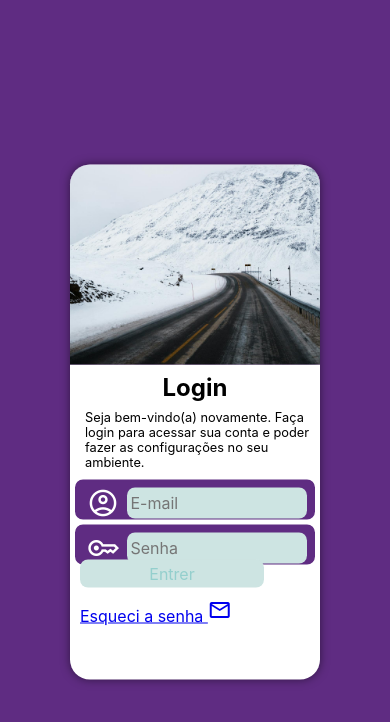
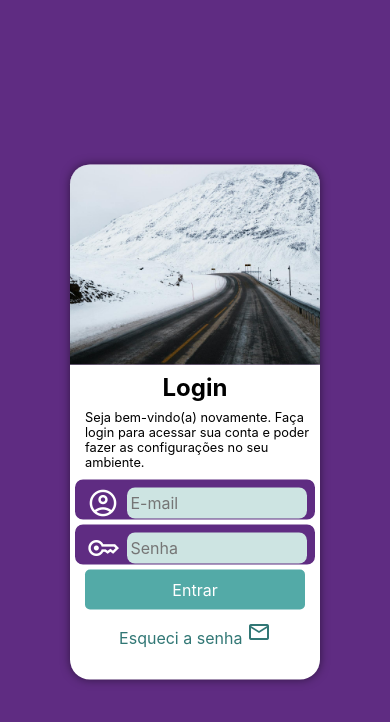
Before and after one commit to Lrarissa/projeto-login, a plain HTML site: page index.html in a window 390 px wide. Drawn offline with nearby package versions, Linux system fonts and the light colour scheme.

```diff
--- a/estilos/style.css
+++ b/estilos/style.css
@@ -92,6 +92,32 @@ div > input{
     transform: translateY(-10px);
 }
 
+div.entrar{
+    padding: 10px;
+    text-align: center;
+}
+
+form > div.entrar > input{
+    display: block;
+    font-size: 1em;
+    width: 100%;
+    height: 40px;
+    background-color: #53aaa7;
+    color: white;
+    border: none;
+    border-radius: 5px;
+    cursor: pointer;
+}
+
+form > div.entrar > input:hover{
+    background-color: #317775;
+}
+
+a{
+    text-decoration: none;
+    color: #317775;
+}
+
 div.form > span{
     color: white;
     font-size:2em;
--- a/index.html
+++ b/index.html
@@ -6,6 +6,7 @@
     <title>Tela de login</title>
     <link rel="stylesheet" href="https://fonts.googleapis.com/css2?family=Material+Symbols+Outlined:opsz,wght,FILL,GRAD@20..48,100..700,0..1,-50..200" />
     <link rel="stylesheet" href="estilos/style.css">
+    <link rel="stylesheet" href="estilos/mediaquery.css" media="telas">
 </head>
 <body>
     <main>
@@ -37,8 +38,8 @@
                         <label for="inum"></label>
                     </div>
 
-                    <div class="entrer">
-                        <input type="submit" value="Entrer" size="29px"> <br>
+                    <div class="entrar">
+                        <input type="submit" value="Entrar" size="29px">
                         <a href="#">Esqueci a senha
                             <span class="material-symbols-outlined">
                                 mail
```
Also changed, not shown: estilos/mediaquery.css (+15 -0 lines).
